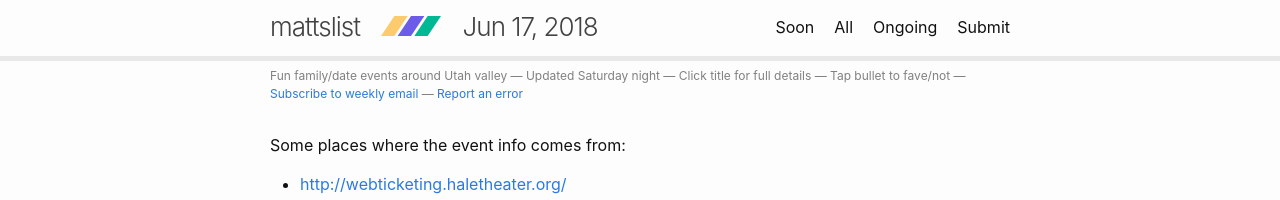
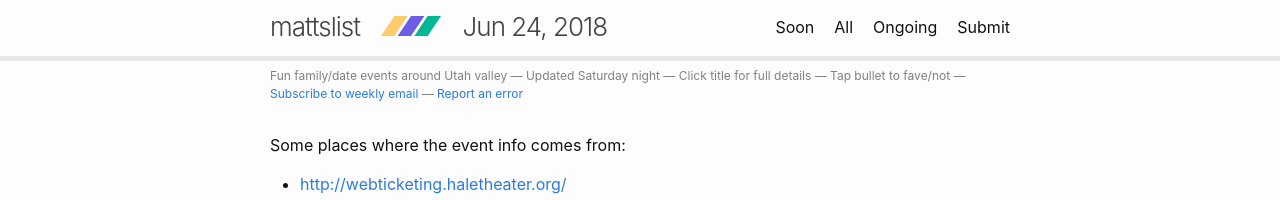
Before and after one commit to iffy/utahvalley, a Jekyll site: the page built from sources.md, in a window 1280 px wide. Shown: the top 200 px of the page. Built offline with Jekyll 4.4.1, drawn with Linux system fonts in a browser that asks for light colours; comment, search, counter and statistics services are not loaded.

Commit message:
List from 2018-06-24

```diff
--- a/_data/startdate.yml
+++ b/_data/startdate.yml
@@ -1 +1 @@
-2018-06-17
+2018-06-24
```
